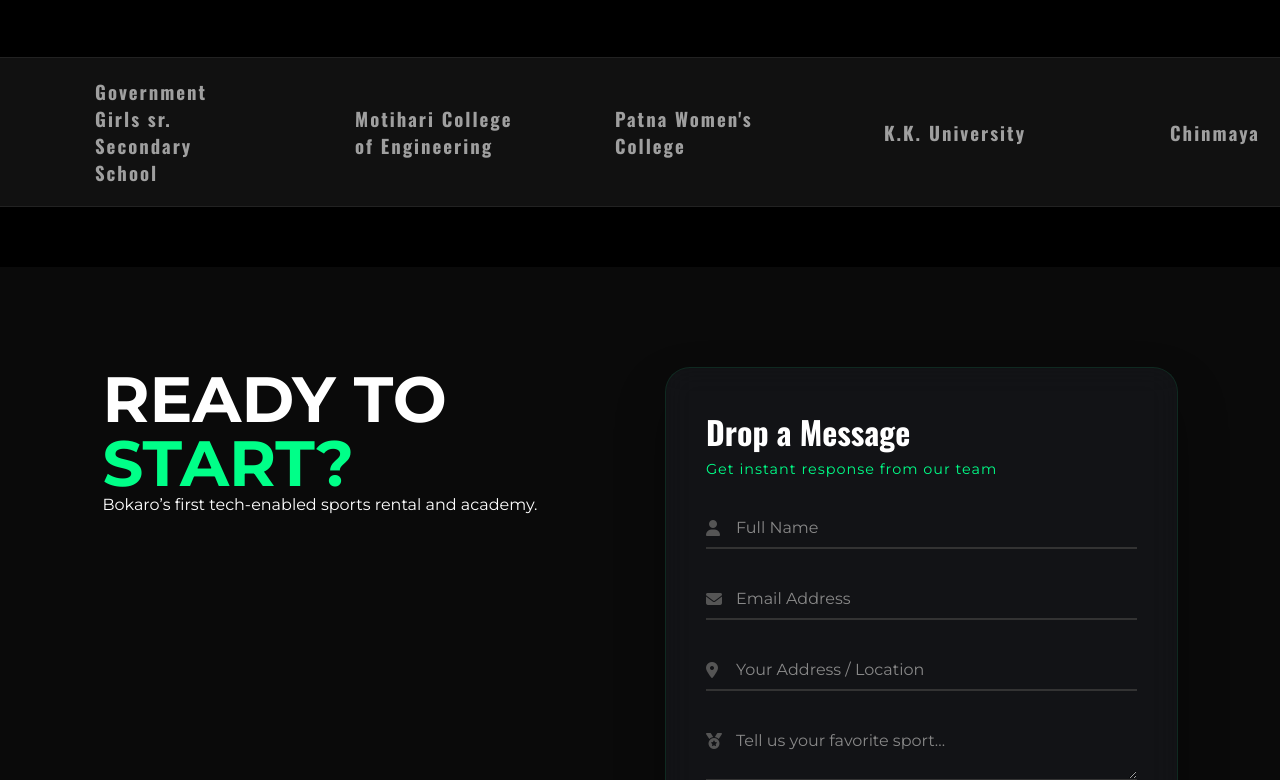
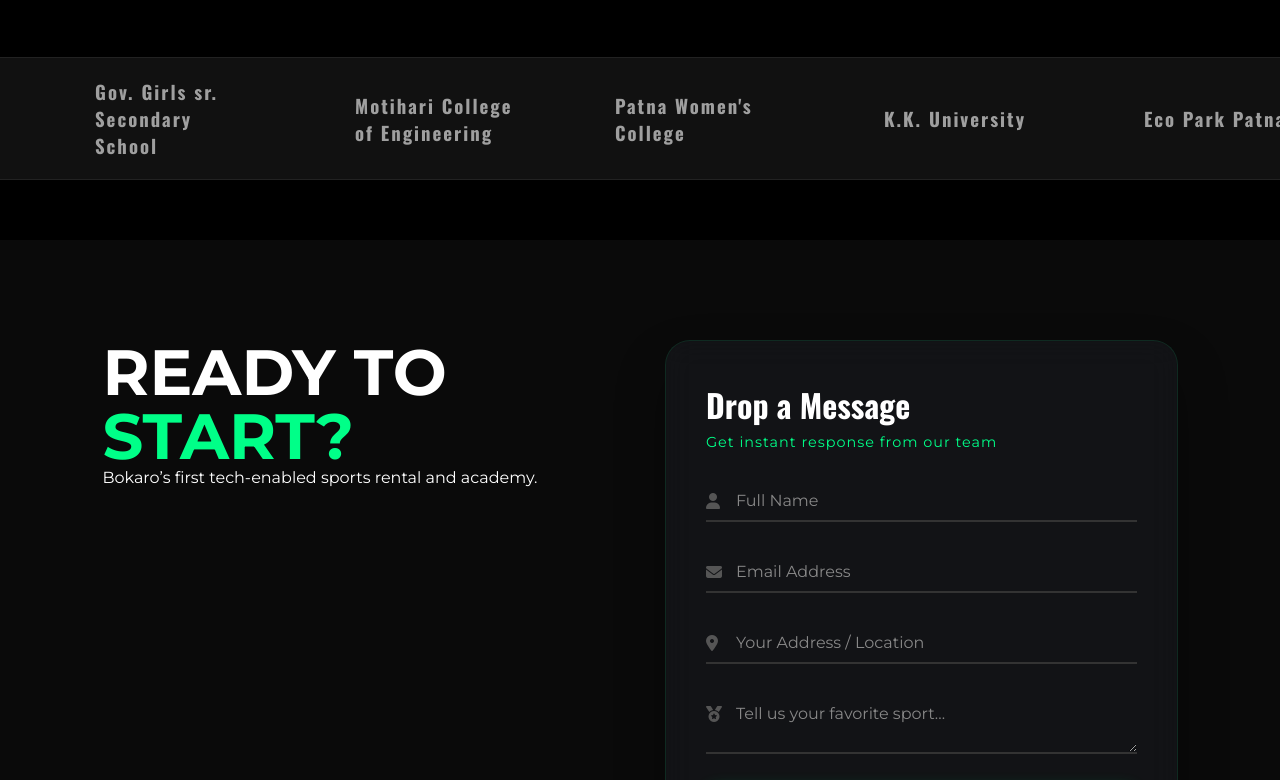
Before and after one commit to ritros/Ritros-Sports-Academy, a plain HTML site: page index.html in a window 1280 px wide. Shown: the part 4585-5365 px from the top of the page. Drawn offline with nearby package versions, Linux system fonts and the light colour scheme.

Commit message:
Update index.html

```diff
--- a/index.html
+++ b/index.html
@@ -278,13 +278,13 @@
             <!-- 5-6 Logos daalein, aur unhe repeat karein infinite loop ke liye -->
             <div class="logo-item"><h3>Colonel's Academy</h3></div>
             <div class="logo-item"><h3>Delhi Public School Patna</h3></div>
-            <div class="logo-item"><h3>Government Girls sr. Secondary School</h3></div>
+            <div class="logo-item"><h3>Gov. Girls sr. Secondary School</h3></div>
             <div class="logo-item"><h3>Motihari College of Engineering</h3></div>
             <div class="logo-item"><h3>Patna Women's College</h3></div>
             <!-- Repeat for Seamless Loop -->
             <div class="logo-item"><h3>K.K. University</h3></div>
-            <div class="logo-item"><h3>Chinmaya</h3></div>
-            <div class="logo-item"><h3>St. Xavier's</h3></div>
+            <div class="logo-item"><h3>Eco Park Patna</h3></div>
+            <div class="logo-item"><h3>Nehru Park</h3></div>
             <div class="logo-item"><h3>Local Gyms</h3></div>
             <div class="logo-item"><h3>SportyFi</h3></div>
         </div>
```
